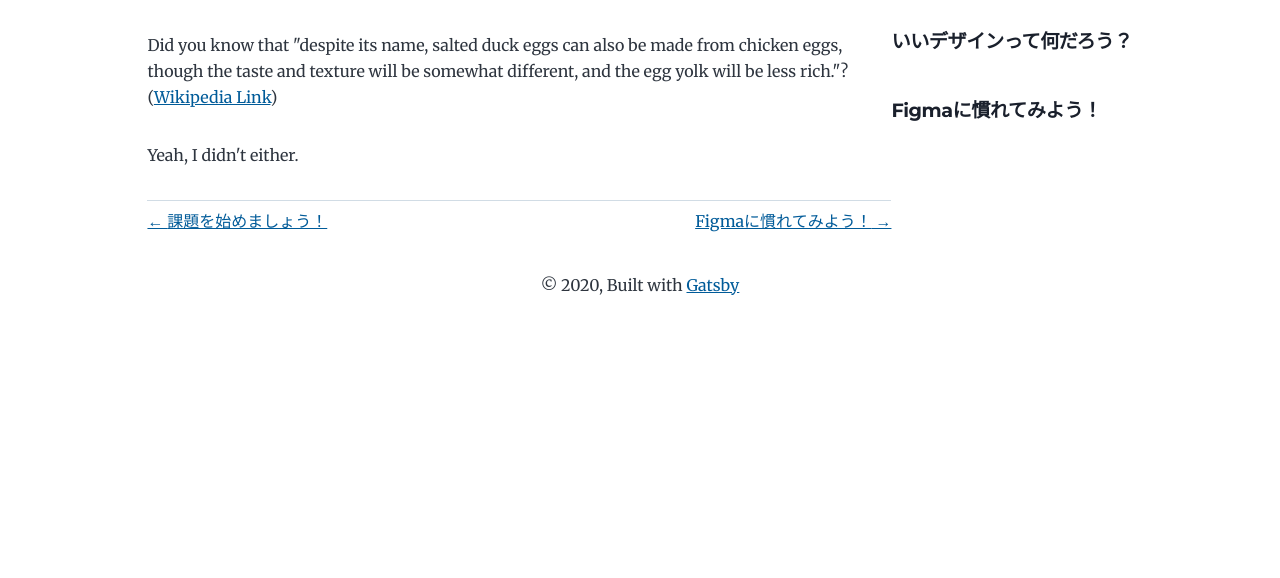
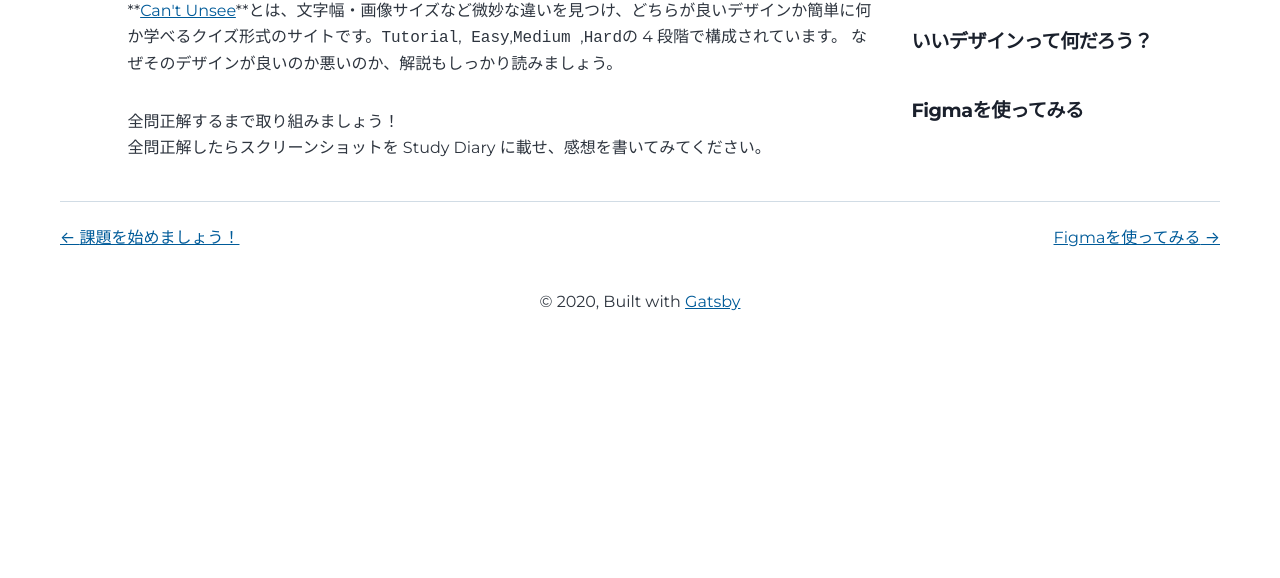
Before and after one commit to shinonome-inc/design-basic, a Gatsby site: page /what-is-design/ in a window 1280 px wide. Shown: the part 222-800 px from the top of the page. Built offline with nearby package versions, Linux system fonts and the light colour scheme; Gatsby itself is replaced by a stand-in of ours.

Commit message:
add about figma

```diff
--- a/content/blog/figma/index.md
+++ b/content/blog/figma/index.md
@@ -1,14 +1,29 @@
 ---
-title: Figmaに慣れてみよう！
+title: Figmaを使ってみる
 index: 500
 date: "2020"
 ---
 
-Wow! I love blogging so much already.
+これからは、Figma という Web デザインツールを用いて学びます。基本的な操作方法を学びましょう。
+**[chot design](https://chot.design/figma-beginner/)**という外部サイトを利用して学びます。会員登録をして学習記録をどんどん残しましょう！
 
-Did you know that "despite its name, salted duck eggs can also be made from
-chicken eggs, though the taste and texture will be somewhat different, and the
-egg yolk will be less rich."?
-([Wikipedia Link](https://en.wikipedia.org/wiki/Salted_duck_egg))
+まずは、Figma のユーザー登録、インストール、Shinonome チームへの参加をしてもらいます。
+リンクから**`1. Figma の概要とインストール`**の章を全て読み、デスクトップアプリをインストールしましょう。
+この章では Figma の強みなどが書かれています。読み終わったらどのようにその強みが活かせるのか考え、 Study Diary に書いてみましょう。
 
-Yeah, I didn't either.
+### インストールが済んだら
+
+Shinonome のチームに招待をするので@akane さんに Figma の登録メールアドレスを伝えて、招待してもらいましょう。
+
+### 招待してもらったら
+
+教材を自分用に複製しましょう。
+
+1. Figma を開いて左側のサイドバーから shinonome をクリック
+2. DesignGuideLine をクリック
+3. Design Course Turtrial を右クリックして複製
+4. 複製したものを Design Course Tutorial (Username)のように自分の名前をつけて rename
+5. 複製したものをダブルクリックして中身を見る
+6. 画像のように ▽ をクリックして Move to Project から Drafts を選択
+
+![Move To Project](./moveToProject.png)
--- a/content/blog/what-is-design/index.md
+++ b/content/blog/what-is-design/index.md
@@ -4,11 +4,8 @@ index: 300
 date: "2020"
 ---
 
-Wow! I love blogging so much already.
+**[Can't Unsee](https://cantunsee.space/)**とは、文字幅・画像サイズなど微妙な違いを見つけ、どちらが良いデザインか簡単に何か学べるクイズ形式のサイトです。`Tutorial`,` Easy`,`Medium `,`Hard`の 4 段階で構成されています。
+なぜそのデザインが良いのか悪いのか、解説もしっかり読みましょう。
 
-Did you know that "despite its name, salted duck eggs can also be made from
-chicken eggs, though the taste and texture will be somewhat different, and the
-egg yolk will be less rich."?
-([Wikipedia Link](https://en.wikipedia.org/wiki/Salted_duck_egg))
-
-Yeah, I didn't either.
+全問正解するまで取り組みましょう！
+全問正解したらスクリーンショットを Study Diary に載せ、感想を書いてみてください。
--- a/src/components/layout.js
+++ b/src/components/layout.js
@@ -5,7 +5,7 @@ import DesignTitle from "../assets/design-title.svg"
 
 import DesignTitleSmall from "../assets/design-title-small.svg"
 
-const Layout = ({ location, children }) => {
+const Layout = ({ location, children, nav }) => {
   const data = useStaticQuery(
     graphql`
       query {
@@ -71,6 +71,7 @@ const Layout = ({ location, children }) => {
           </ol>
         </aside>
       </div>
+      {nav && nav}
       <footer>
         © {new Date().getFullYear()}, Built with
         {` `}
--- a/src/style.css
+++ b/src/style.css
@@ -32,7 +32,7 @@
     "Apple Color Emoji", "Segoe UI Emoji", "Segoe UI Symbol", "Noto Color Emoji";
   --fontFamily-serif: "Merriweather", "Georgia", Cambria, "Times New Roman",
     Times, serif;
-  --font-body: var(--fontFamily-serif);
+  --font-body: var(--fontFamily-sans);
   --font-heading: var(--fontFamily-sans);
   --fontWeight-normal: 400;
   --fontWeight-medium: 500;
@@ -174,7 +174,7 @@ ol {
   margin-right: var(--spacing-0);
   padding: var(--spacing-0);
   margin-bottom: var(--spacing-8);
-  list-style-position: outside;
+  list-style-position: inside;
   list-style-image: none;
 }
 
@@ -258,6 +258,7 @@ a:focus {
 
 .main-wrapper main {
   max-width: 60%;
+  margin-right: 40px;
 }
 
 .global-header {
@@ -297,12 +298,20 @@ a:focus {
 }
 
 .blog-post header h1 {
-  margin: var(--spacing-0) var(--spacing-0) var(--spacing-4) var(--spacing-0);
+  margin: var(--spacing-0) var(--spacing-0) var(--spacing-10) var(--spacing-0);
 }
 
 .blog-post header p {
   font-size: var(--fontSize-2);
   font-family: var(--font-heading);
+}
+
+.blog-post-nav {
+  padding: 0 40px;
+}
+
+.blog-post-nav hr {
+  margin-bottom: var(--spacing-6);
 }
 
 .blog-post-nav ul {
--- a/src/templates/blog-post.js
+++ b/src/templates/blog-post.js
@@ -7,23 +7,9 @@ const BlogPostTemplate = ({ data, location }) => {
   const post = data.markdownRemark
   const { previous, next } = data
 
-  return (
-    <Layout location={location} data={data}>
-      <article
-        className="blog-post"
-        itemScope
-        itemType="http://schema.org/Article"
-      >
-        <header>
-          <h1 itemProp="headline">{post.frontmatter.title}</h1>
-        </header>
-        <section
-          dangerouslySetInnerHTML={{ __html: post.html }}
-          itemProp="articleBody"
-        />
+  const nav = (
+    <nav className="blog-post-nav">
       <hr />
-      </article>
-      <nav className="blog-post-nav">
       <ul
         style={{
           display: `flex`,
@@ -49,6 +35,23 @@ const BlogPostTemplate = ({ data, location }) => {
         </li>
       </ul>
     </nav>
+  )
+
+  return (
+    <Layout location={location} data={data} nav={nav}>
+      <article
+        className="blog-post"
+        itemScope
+        itemType="http://schema.org/Article"
+      >
+        <header>
+          <h1 itemProp="headline">{post.frontmatter.title}</h1>
+        </header>
+        <section
+          dangerouslySetInnerHTML={{ __html: post.html }}
+          itemProp="articleBody"
+        />
+      </article>
     </Layout>
   )
 }
```
Also changed, not shown: content/blog/figma/moveToProject.png (added). Lines whose indentation alone changed are shown as unchanged.
